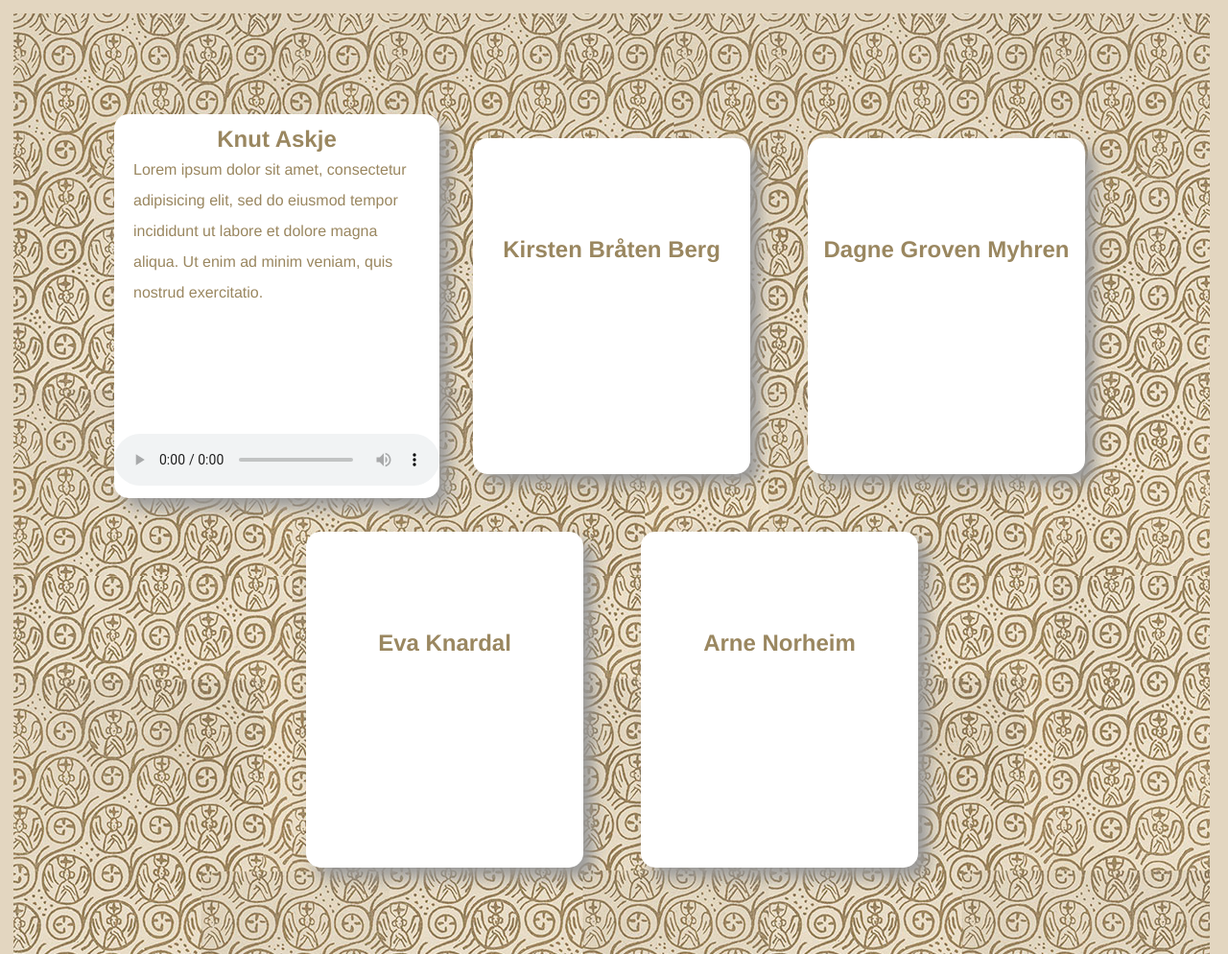
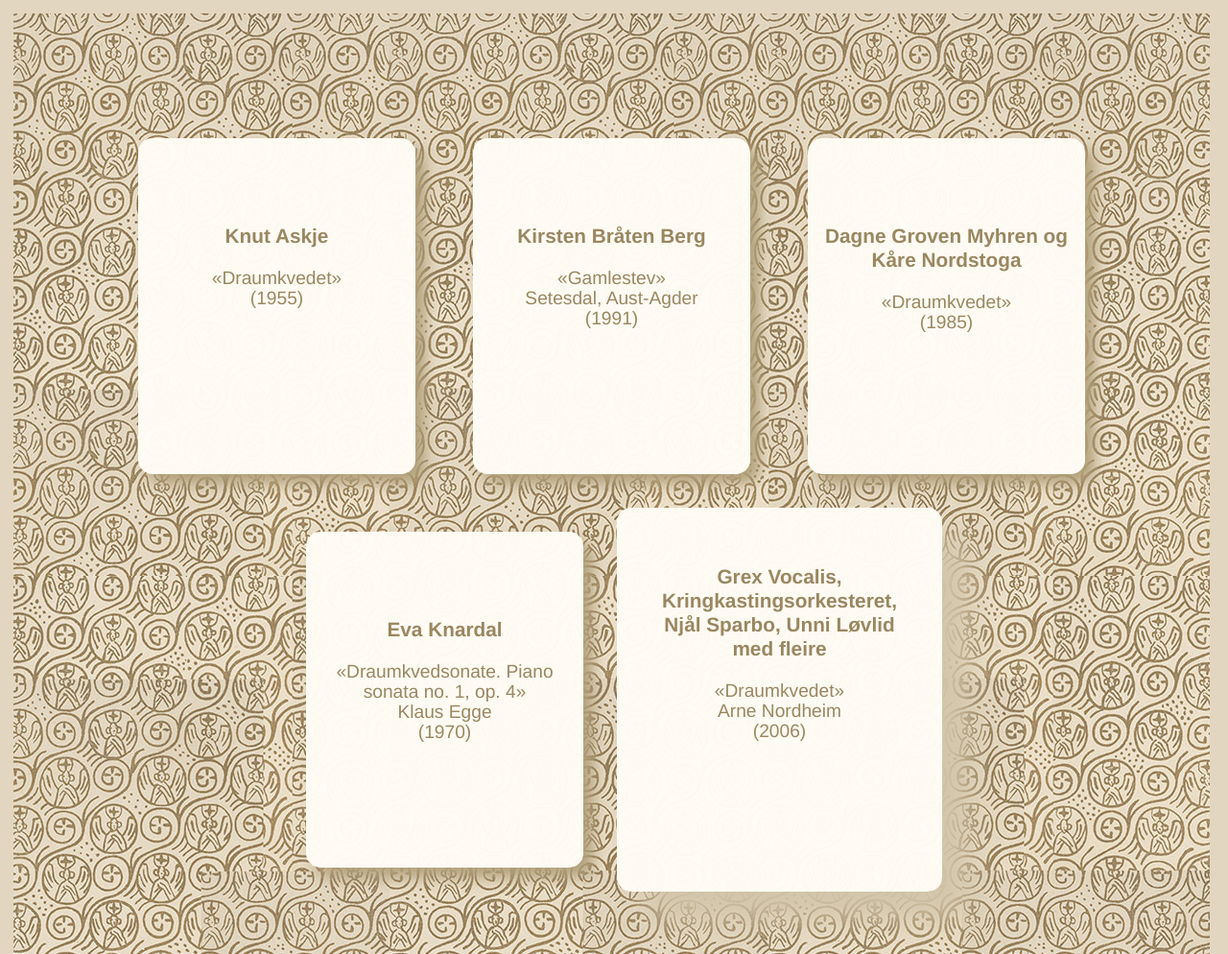
Before and after one commit to nb-utstillinger/Pirimittmittparian, a plain HTML site: page index.html in a window 1280 px wide. Shown: the whole page at 96% size. Drawn offline with Linux system fonts and the light colour scheme.

Commit message:
snart ferdig

```diff
--- a/index.html
+++ b/index.html
@@ -12,19 +12,20 @@
 <div id="dethele">
 <div id="sentertext">
 
-<div class="boks treff">
+<div class="boks">
 	<h1>Knut Askje</h1>
 	<p>
-		Lorem ipsum dolor sit amet, consectetur adipisicing elit, sed do eiusmod tempor incididunt ut labore et dolore magna aliqua. Ut enim ad minim veniam, quis nostrud exercitatio.
+		«Draumkvedet»<br>(1955)
 	</p>
 	<audio controls  id="partier"><source src="./lyd/V.mp3" type="audio/mpeg">Your browser does not support the audio element.</audio>
 </div>
-<div class="boks"><h1>Kirsten Bråten Berg</h1></div>
-<div class="boks"><h1>Dagne Groven Myhren</h1></div>
+<div class="boks"><h1>Kirsten Bråten Berg</h1><p>«Gamlestev»<br>Setesdal, Aust-Agder<br>(1991)</p></div>
+<div class="boks"><h1>Dagne Groven Myhren og Kåre Nordstoga</h1><p>«Draumkvedet»
+<br>(1985)</p></div>
 <div class="clearfix"> </div>
 
-<div class="boks fuller"><h1>Eva Knardal</h1></div>
-<div class="boks"><h1>Arne Norheim</h1></div>
+<div class="boks fuller"><h1>Eva Knardal</h1><p>«Draumkvedsonate. Piano sonata no. 1, op. 4»<br>Klaus Egge <br>(1970)</p></div>
+<div class="boks treff"><h1>Grex Vocalis, Kringkastingsorkesteret,<br>Njål Sparbo, Unni Løvlid<br>med fleire</h1><p>«Draumkvedet»<br>Arne Nordheim<br>(2006)</p></div>
 
 </div>
 </div>
--- a/reset2.css
+++ b/reset2.css
@@ -1,3 +1,4 @@
+/*	---+ dette er en komplett reset av css     +---+---+---+---+---+--- 	*/
 html,body,div,span,object,iframe,h1,h2,h3,h4,h5,h6,p,blockquote,pre,abbr,address,cite,code,del,dfn,em,img,ins,kbd,q,samp,small,strong,sub,sup,var,b,i,dl,dt,dd,ol,ul,li,fieldset,form,label,legend,table,caption,tbody,tfoot,thead,tr,th,td,article,aside,canvas,details,figcaption,figure,footer,header,hgroup,menu,nav,section,summary,time,mark,audio,video{margin:0;padding:0;border:0;outline:0;font-size:100%;vertical-align:baseline;background:transparent}
 body{line-height:1}
 article,aside,details,figcaption,figure,footer,header,hgroup,menu,nav,section{display:block}
@@ -12,6 +13,8 @@ abbr[title],dfn[title]{border-bottom:1px dotted;cursor:help}
 table{border-collapse:collapse;border-spacing:0}
 hr{display:block;height:1px;border:0;border-top:1px solid #ccc;margin:1em 0;padding:0}
 input,select{vertical-align:middle}
+/*	---+---+---+---+---+---+---+---+---+---+---+---+---+---+---+---+--- 	*/
+
 
 body{	font-family:'helvetica', 'Verdana', 'Times New Roman', 'Times', serif;
 		font-weight:400;font-size:100%;/* tidligere 16px */line-height:2em;/* 24px/14 px*/
@@ -27,19 +30,21 @@ body{	font-family:'helvetica', 'Verdana', 'Times New Roman', 'Times', serif;
 
 #sentertext{width: 1047px; margin: 100px 0 0 100px; float: left}
 
-h1{margin-top: 100px; font-size: 1.5em}
+h1{margin-top: 90px; font-size: 1.3em; line-height: 1.2em}
 
 .boks{width:289px; height: 350px; margin: 30px; float: left; text-align: center;
-	background: rgba(255, 255, 255, 1);position:relative;-moz-border-radius: 15px;-webkit-border-radius: 15px;box-shadow: 10px 10px 15px #999;}
-.boks p{padding: 0 20px; text-align: left;}
+	background: rgba(255, 252, 245, .98);position:relative;
+	-moz-border-radius: 15px;-webkit-border-radius: 15px;box-shadow: 10px 10px 15px #b2a07a;}
+.boks p{padding: 20px; font-size: 1.2em; line-height: 1.1em;}
 .boks img{width: 80%; margin: 10%; margin-bottom: 0}
 .fuller{margin-left: 205px}
-.treff{margin: 5px; width: 339px; height: 400px}
-.treff h1{margin-top: 10px}
+.treff{margin: 5px; width: 339px; height: 400px; box-shadow: 30px 30px 35px #d2c5aa;}
+.treff h1{margin-top: 60px}
 .fullertreff{margin: 5px; width: 339px; height: 400px; margin-left: 180px}
-.fullertreff h1{margin-top: 10px}
+.fullertreff h1{margin-top: 60px}
 
-audio{width:100%;float:left;position: absolute;bottom: 13px;left: 0}
+audio{width:100%;float:left;position: absolute;bottom: 13px;left: 0; display: none;}
+.treff audio, .fullertreff audio{display: inline;}
 
 /*
 #rammen #toppen footer{width:1217px;margin:15px;}
@@ -145,6 +150,7 @@ html>body #button3 li a{width:auto}
 .hh{float:right; width:49%;}
 */
 
+/*	denne er kjekt å ha når man jobber med FLOAT-elementer	*/
 .clearfix:after{ content:".";display:block;height:0;clear:both;visibility:hidden}
 .clearfix{ display:inline-block}
 * html .clearfix{ height:1%} /* Hides from IE-mac \*/
```
